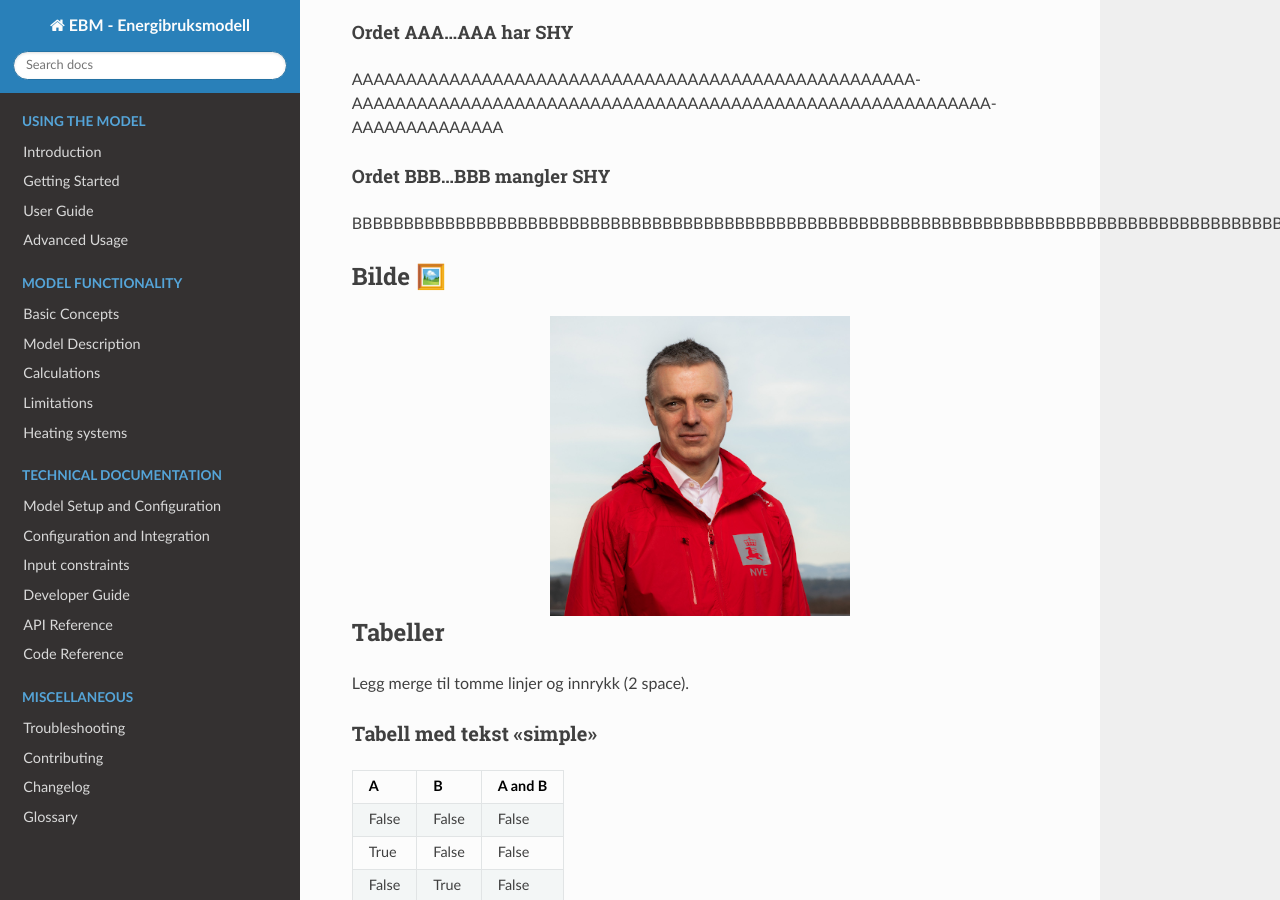
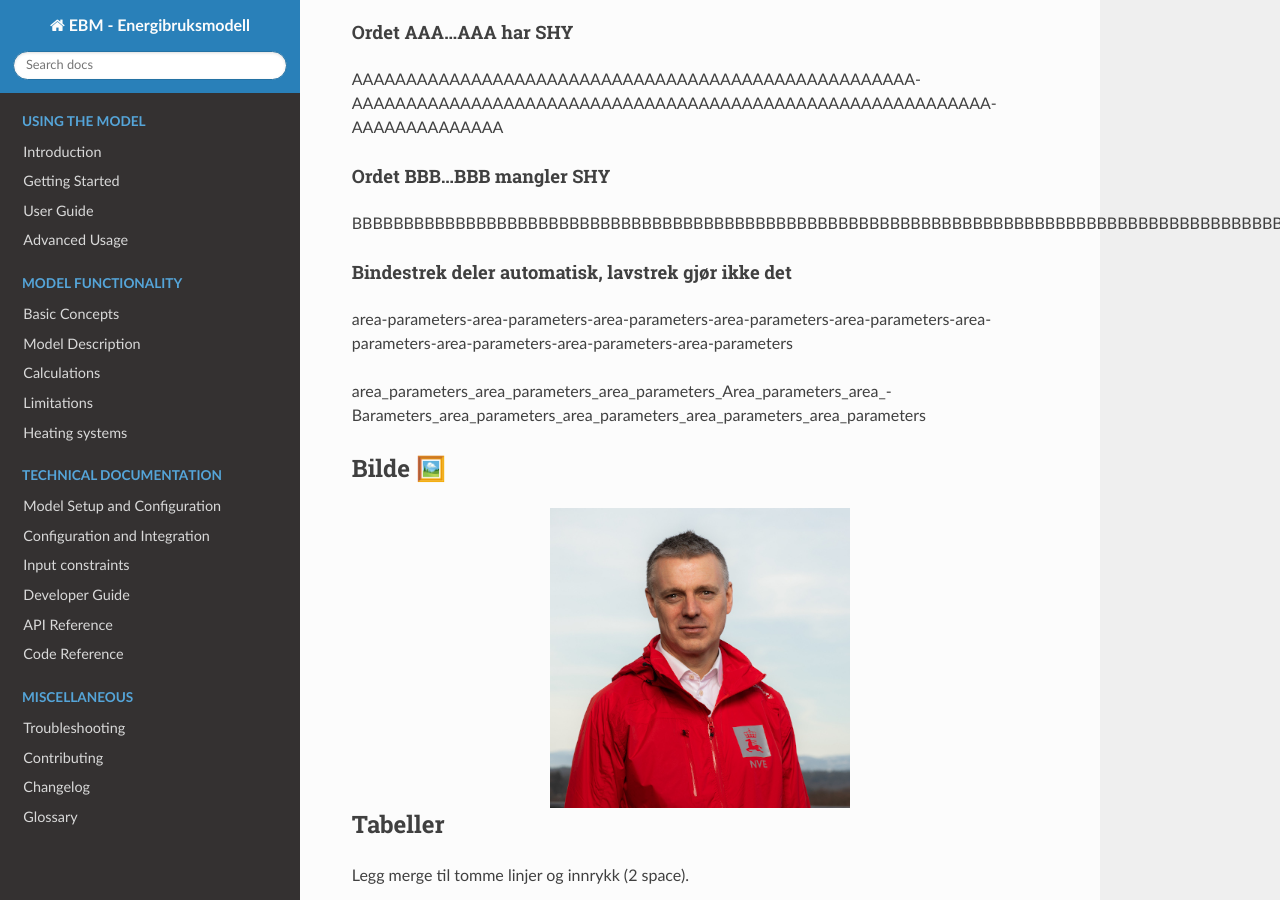
Before and after one commit to NVE/ebm, a Sphinx documentation site: the page built from docs/source/example.rst, in a window 1280 px wide and 900 px high, scrolled down 1842 px. Built offline with Sphinx 7.4.7 and the Read the Docs theme 3.1.0, drawn with Linux system fonts in a browser that asks for light colours.

Commit message:
Add another hyphen example

```diff
--- a/docs/source/example.rst
+++ b/docs/source/example.rst
@@ -73,6 +73,13 @@ Ordet BBB…BBB mangler SHY
 ^^^^^^^^^^^^^^^^^^^^^^^^^
 BBBBBBBBBBBBBBBBBBBBBBBBBBBBBBBBBBBBBBBBBBBBBBBBBBBBBBBBBBBBBBBBBBBBBBBBBBBBBBBBBBBBBBBBBBBBBBBBBBBBBBBBBBBBBBBBBBBBBBBBBBBBBBBBBBBBBBB
 
+
+Bindestrek deler automatisk, lavstrek gjør ikke det
+^^^^^^^^^^^^^^^^^^^^^^^^^^^^^^^^^^^^^^^^^^^^^^^^^^^
+
+area-parameters-area-parameters-area-parameters-area-parameters-area-parameters-area-parameters-area-parameters-area-parameters-area-parameters
+
+area_parameters_area_parameters_area_parameters_Area_parameters_area_­Barameters_area_parameters_area_parameters_area_parameters_area_parameters
 
 
 Bilde 🖼️
```
